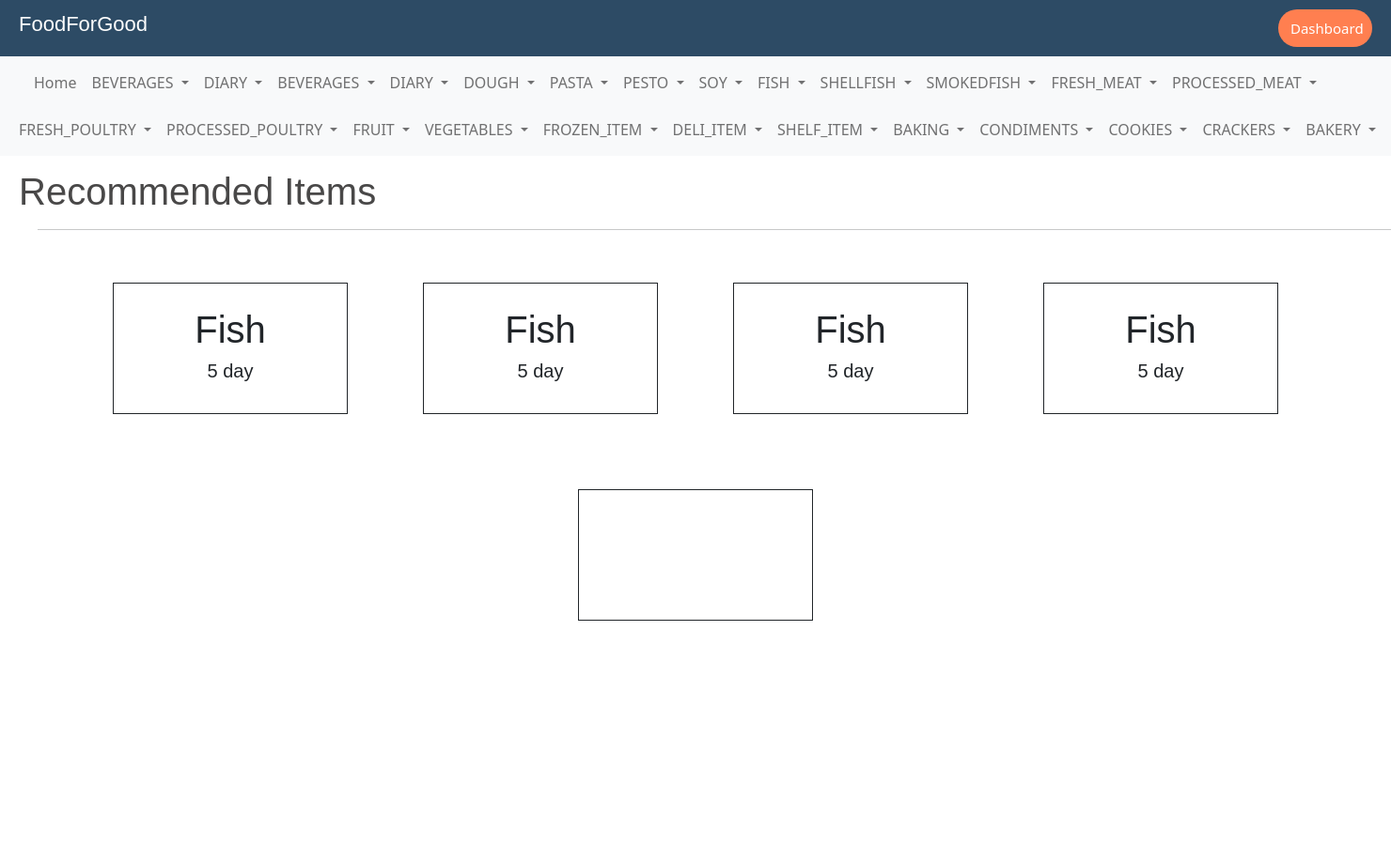
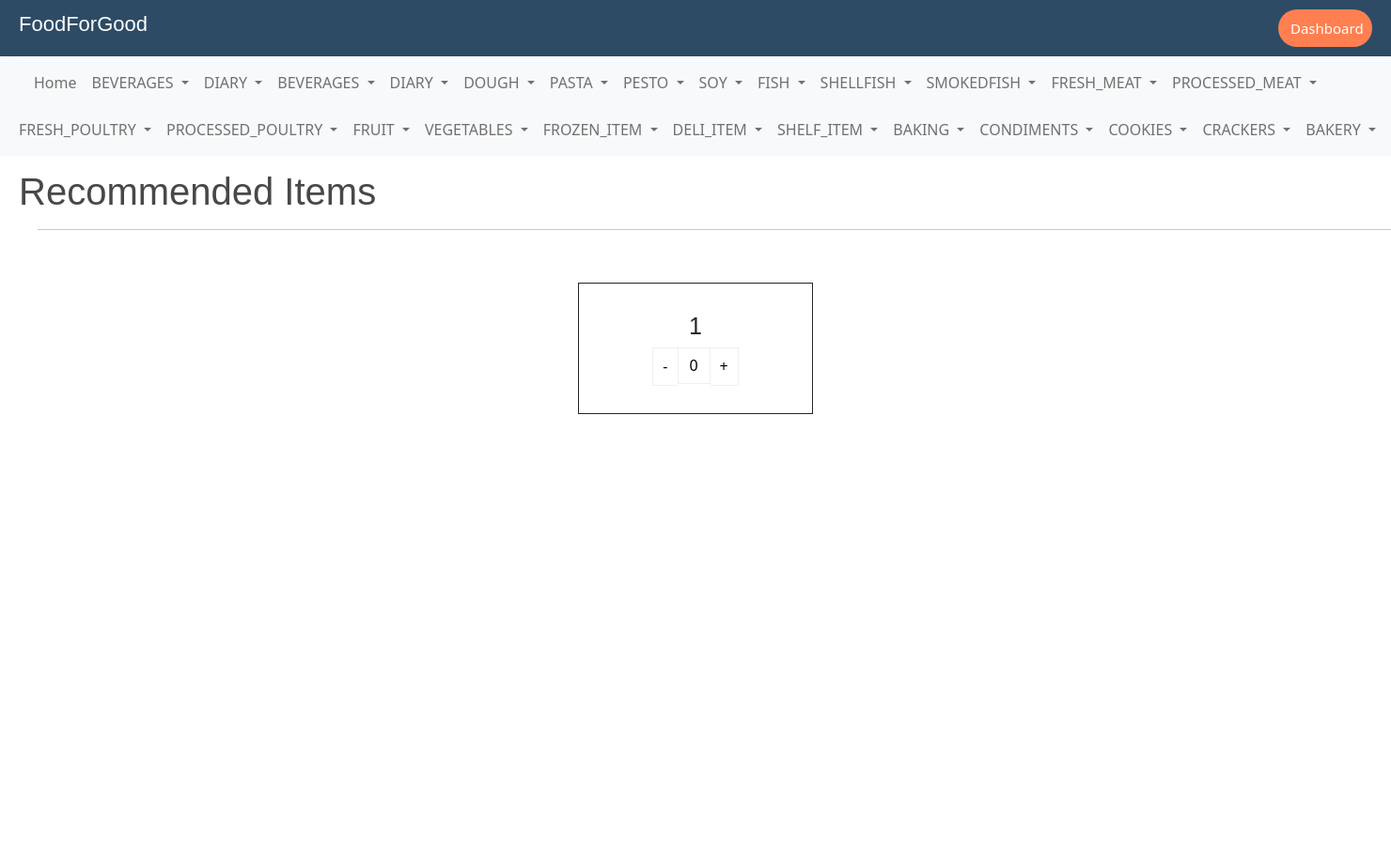
Before and after one commit to amd020398/artificial-brains, a PHP site: page /home.php in a window 1480 px wide. Shown: the top 901 px of the page at 94% size. Run offline with PHP 8.4, Linux system fonts and the light colour scheme; tables that the repository leaves empty or names only in its code hold one stand-in row (values such as "Sample post"); data that the repository does not hold is empty; some libraries are stand-ins or nearby versions.

Commit message:
every thing is completed

```diff
--- a/WEB-development/HOME/index.html
+++ b/WEB-development/HOME/index.html
@@ -121,7 +121,7 @@
             </div>
         </div> -->
             <section class="offering">
-                <img src="https://livedemo00.template-help.com/wt_prod-8697/images/about-1-601x350.jpg" alt="offer_image" class="offer_img">
+                <img src="./hero.png" alt="offer_image" class="offer_img">
 
                 <div class="offer_content">
                     <div class="offer_button">
--- a/WEB-development/HOME/style.css
+++ b/WEB-development/HOME/style.css
@@ -109,6 +109,11 @@ background-size: cover;
 .offering{
     display: flex;
     margin: 100px;
+}
+
+.offering img{
+  height: 350px;
+  width: 600px;
 }
 
 .offer_content{
--- a/WEB-development/consumer/home.php
+++ b/WEB-development/consumer/home.php
@@ -7,7 +7,7 @@
     <meta name="viewport" content="width=device-width, initial-scale=1.0">
     <link rel="stylesheet" href="style.css">
     <link href="https://cdn.jsdelivr.net/npm/bootstrap@5.1.3/dist/css/bootstrap.min.css" rel="stylesheet" integrity="sha384-1BmE4kWBq78iYhFldvKuhfTAU6auU8tT94WrHftjDbrCEXSU1oBoqyl2QvZ6jIW3" crossorigin="anonymous">
-
+    <script data-require="jquery@3.1.1" data-semver="3.1.1" src="https://ajax.googleapis.com/ajax/libs/jquery/3.1.1/jquery.min.js"></script>
     <title>Consumer</title>
 </head>
 
@@ -681,29 +681,15 @@
             </div>
 
             <div class="items">
-                <div class="cart">
-                    <h2 class="item_name">Fish</h2>
-                    <h4 class="item_period">5 day</h4>
-                </div>
-                <div class="cart">
-                    <h2 class="item_name">Fish</h2>
-                    <h4 class="item_period">5 day</h4>
-                </div>
-                <div class="cart">
-                    <h2 class="item_name">Fish</h2>
-                    <h4 class="item_period">5 day</h4>
-                </div>
-                <div class="cart">
-                    <h2 class="item_name">Fish</h2>
-                    <h4 class="item_period">5 day</h4>
-                </div>
+
                 <?php
-                while($row = mysqli_fetch_array($result)){
-                    $type = $row[2];
-                    $period = $row[3];
+                while ($row = mysqli_fetch_array($result)) {
+                    $type = $row[0];
                     echo '<div class="cart">';
                     echo '<h2 class="item_name">' . $type . '</h2>';
-                    echo '<h4 class="item_period">' . $period . '</h4>';
+                    echo ' <div class="quantity buttons_added">';
+                    echo '<input type="button" value="-" class="minus"><input type="number" step="1" min="0" max="3" name="quantity" value="0" title="Qty" class="input-text qty text" size="4" pattern="" inputmode=""><input type="button" value="+" class="plus">';
+                    echo '</div>';
                     echo '</div>';
                 }
                 ?>
@@ -714,18 +700,28 @@
 
     <script src="https://cdn.jsdelivr.net/npm/bootstrap@5.1.3/dist/js/bootstrap.bundle.min.js" integrity="sha384-ka7Sk0Gln4gmtz2MlQnikT1wXgYsOg+OMhuP+IlRH9sENBO0LRn5q+8nbTov4+1p" crossorigin="anonymous"></script>
     <script>
-        // var count=1;
-        // var ck = document.getElementById('accept');
-        // console.log(ck.checked);
-        // function func(){
-        //     count= count+1;
-        //         if(count >4){
-
-        //         ck.disable=true;
-        //         alert("delete");
-
-        //         }
-        // }
+        function wcqib_refresh_quantity_increments() {
+            jQuery("div.quantity:not(.buttons_added), td.quantity:not(.buttons_added)").each(function(a, b) {
+                var c = jQuery(b);
+                c.addClass("buttons_added"), c.children().first().before('<input type="button" value="-" class="minus" />'), c.children().last().after('<input type="button" value="+" class="plus" />')
+            })
+        }
+        String.prototype.getDecimals || (String.prototype.getDecimals = function() {
+            var a = this,
+                b = ("" + a).match(/(?:\.(\d+))?(?:[eE]([+-]?\d+))?$/);
+            return b ? Math.max(0, (b[1] ? b[1].length : 0) - (b[2] ? +b[2] : 0)) : 0
+        }), jQuery(document).ready(function() {
+            wcqib_refresh_quantity_increments()
+        }), jQuery(document).on("updated_wc_div", function() {
+            wcqib_refresh_quantity_increments()
+        }), jQuery(document).on("click", ".plus, .minus", function() {
+            var a = jQuery(this).closest(".quantity").find(".qty"),
+                b = parseFloat(a.val()),
+                c = parseFloat(a.attr("max")),
+                d = parseFloat(a.attr("min")),
+                e = a.attr("step");
+            b && "" !== b && "NaN" !== b || (b = 0), "" !== c && "NaN" !== c || (c = ""), "" !== d && "NaN" !== d || (d = 0), "any" !== e && "" !== e && void 0 !== e && "NaN" !== parseFloat(e) || (e = 1), jQuery(this).is(".plus") ? c && b >= c ? a.val(c) : a.val((b + parseFloat(e)).toFixed(e.getDecimals())) : d && b <= d ? a.val(d) : b > 0 && a.val((b - parseFloat(e)).toFixed(e.getDecimals())), a.trigger("change")
+        });
     </script>
 </body>
 
--- a/WEB-development/consumer/index.php
+++ b/WEB-development/consumer/index.php
@@ -3,7 +3,7 @@
 $hostname = "localhost";
 $username = "root";
 $password = "";
-$databaseName = "dbdata";
+$databaseName = "re";
 
 // connect to mysql database
 
--- a/WEB-development/consumer/style.css
+++ b/WEB-development/consumer/style.css
@@ -78,7 +78,7 @@
 
 .item_name {
   font-family: sans-serif;
-  font-size: 40px;
+  font-size: 25px;
   font-weight: 200;
 }
 
@@ -109,3 +109,60 @@
   cursor: pointer;
   border: 1px solid rgb(153, 141, 141);
 }
+
+
+/* add and minus */
+/* -- quantity box -- */
+
+.quantity {
+  display: inline-block; }
+
+ .quantity .input-text.qty {
+  width: 35px;
+  height: 39px;
+  padding: 0 5px;
+  text-align: center;
+  background-color: transparent;
+  border: 1px solid #efefef;
+ }
+
+ .quantity.buttons_added {
+  text-align: left;
+  position: relative;
+  white-space: nowrap;
+  vertical-align: top; }
+
+ .quantity.buttons_added input {
+  display: inline-block;
+  margin: 0;
+  vertical-align: top;
+  box-shadow: none;
+ }
+
+ .quantity.buttons_added .minus,
+ .quantity.buttons_added .plus {
+  padding: 7px 10px 8px;
+  height: 41px;
+  background-color: #ffffff;
+  border: 1px solid #efefef;
+  cursor:pointer;}
+
+ .quantity.buttons_added .minus {
+  border-right: 0; }
+
+ .quantity.buttons_added .plus {
+  border-left: 0; }
+
+ .quantity.buttons_added .minus:hover,
+ .quantity.buttons_added .plus:hover {
+  background: #eeeeee; }
+
+ .quantity input::-webkit-outer-spin-button,
+ .quantity input::-webkit-inner-spin-button {
+  -webkit-appearance: none;
+  -moz-appearance: none;
+  margin: 0; }
+
+  .quantity.buttons_added .minus:focus,
+ .quantity.buttons_added .plus:focus {
+  outline: none; }
```
Also changed, not shown: WEB-development/dashboard/index.html (+18 -0 lines), WEB-development/HOME/hero.png (added), WEB-development/dashboard/images/consumer.png (added), WEB-development/dashboard/images/newplot (1).png (added). Lines whose indentation alone changed are shown as unchanged.
